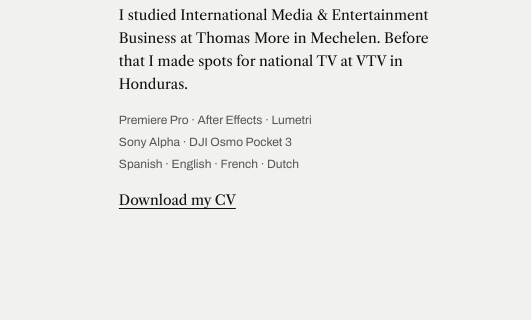
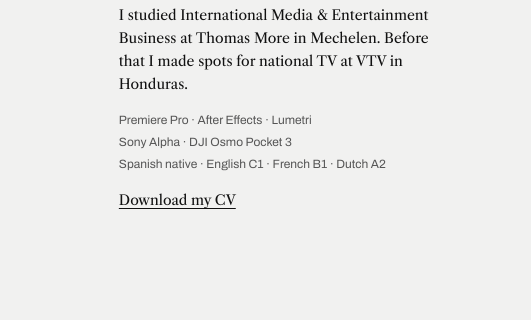
Before and after one commit to robertolacayomedia-oss/robertolacayomedia-oss.github.io, a plain HTML site: page index.html in a window 1280 px wide. Shown: the part 305-625 px from the top of the page, 749-1280 px from the left. Drawn offline with nearby package versions, Linux system fonts and the light colour scheme.

Commit message:
Show language levels in the About text
Co-Authored-By: Claude Opus 5.5 <noreply@anthropic.com>

```diff
--- a/index.html
+++ b/index.html
@@ -350,7 +350,7 @@ const DATA = {"CAT":{"reel":["Showreel","gunmetal","A sample of what your brand
   // a few words next to the first films, in the empty half of the row (home page only)
   const CV = `<a href="media/Roberto-Lacayo-CV-2026.pdf" target="_blank" rel="noopener">Download my CV</a>`;
   const SIDE = {
-    "fathers-day": ["About", `<p>I'm Roberto Lacayo, a video editor and producer based in Brussels. I film, edit, grade and write, and I usually do the whole piece myself, from the idea to the colour and the titles.</p><p>I studied International Media &amp; Entertainment Business at Thomas More in Mechelen. Before that I made spots for national TV at VTV in Honduras.</p><p class="side__tools">Premiere Pro · After Effects · Lumetri<br>Sony Alpha · DJI Osmo Pocket 3<br>Spanish · English · French · Dutch</p><p>${CV}</p>`, "about"],
+    "fathers-day": ["About", `<p>I'm Roberto Lacayo, a video editor and producer based in Brussels. I film, edit, grade and write, and I usually do the whole piece myself, from the idea to the colour and the titles.</p><p>I studied International Media &amp; Entertainment Business at Thomas More in Mechelen. Before that I made spots for national TV at VTV in Honduras.</p><p class="side__tools">Premiere Pro · After Effects · Lumetri<br>Sony Alpha · DJI Osmo Pocket 3<br>Spanish native · English C1 · French B1 · Dutch A2</p><p>${CV}</p>`, "about"],
     "boogieville": ["Social media", `<p>I also make social media content: promos that sell tickets, invitations, aftermovies and live sets for artists. I film vertical, cut on the beat and deliver fast, usually the same week.</p><p>Midnight Voodoo, GOZA, Gelatina at Couleur Café and El Nicoya are some of the people I've done it for.</p><p><a href="#social">See all social media work</a></p>`],
     "verano": ["TV", `<p>For TV I go from the idea to the edit. At VTV I wrote and directed the Mother's Day, Father's Day and Labor Day spots, took the presenters to Roatán for the summer jingle and edited more than 90 World Cup capsules for La Fiesta del Fútbol.</p><p><a href="#tv">See all TV work</a></p>`],
     "realmadrid": ["Infographics", `<p>Escándalos de Fútbol is my own series about football scandals. I check the facts, write the script, record the voice, animate the documents and cut it with real archive footage.</p><p><a href="#infographics">See all infographics</a></p>`],
```
